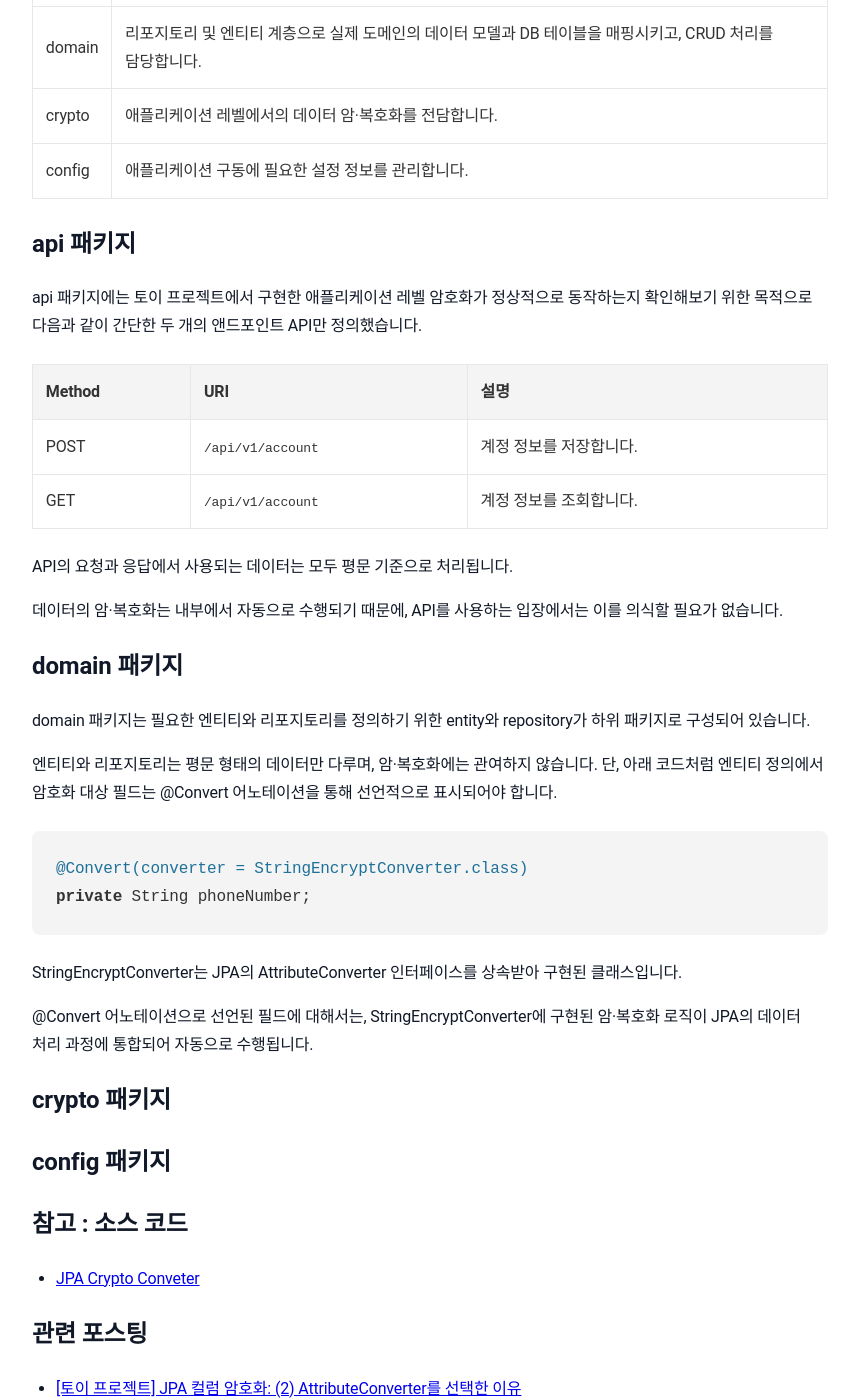
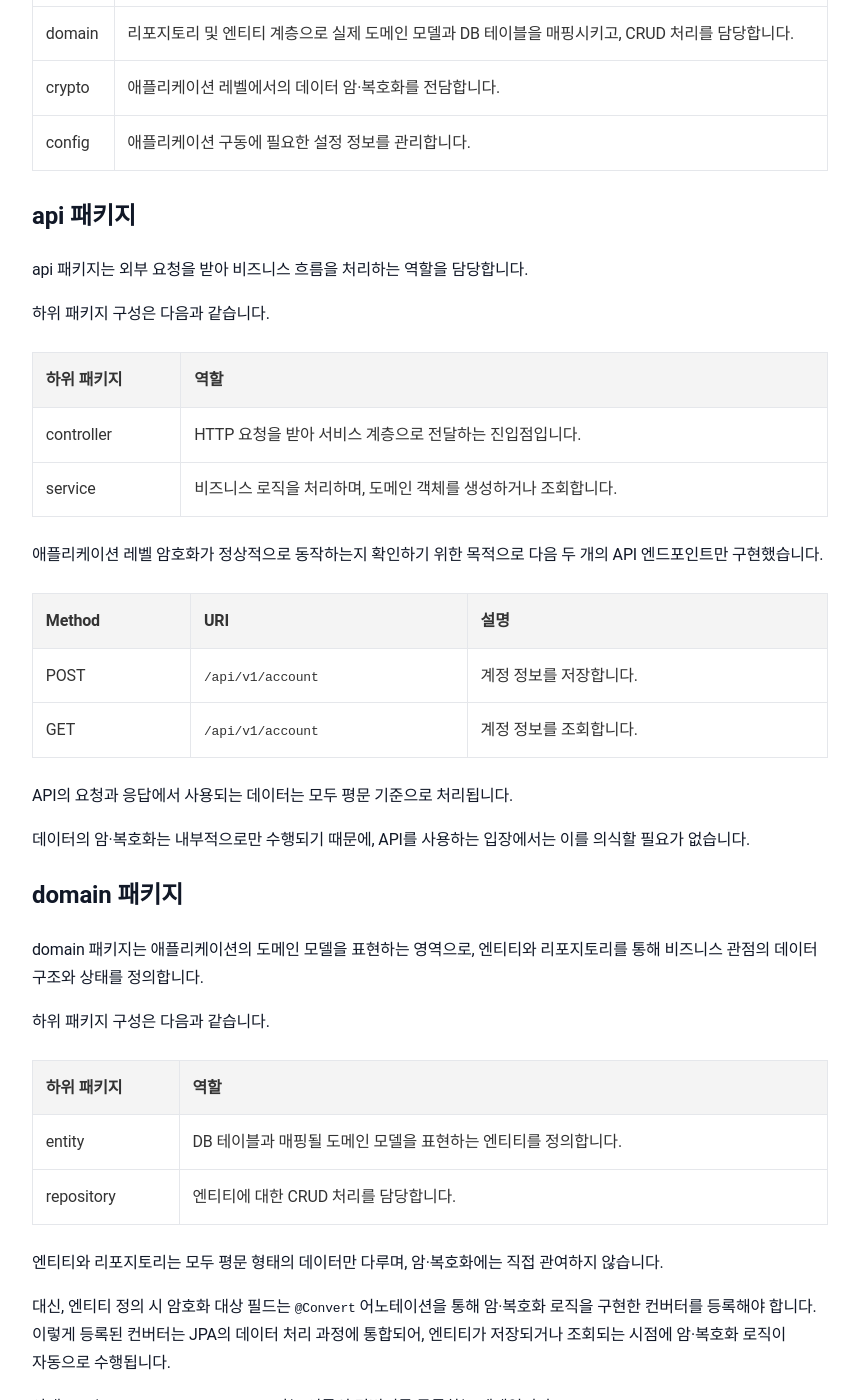
Before and after one commit to sanghoon-lee/sanghoon-lee.github.io, a Jekyll site: the page built from _posts/2026-01-26-JPACryptoConverter3.md, in a window 1280 px wide and 1400 px high, scrolled down 1286 px. Shown: the whole window, without its empty margins (210-1069 px from the left). Built offline with Jekyll 4.4.1, drawn with Linux system fonts in a browser that asks for light colours; nearby versions of some CDN libraries; comment, search, counter and statistics services are not loaded; some of the changed text lies outside the part shown.

Commit message:
포스팅 내용 수정

````diff
--- a/_posts/2026-01-26-JPACryptoConverter3.md
+++ b/_posts/2026-01-26-JPACryptoConverter3.md
@@ -36,13 +36,22 @@ categories: 토이프로젝트
 | 패키지 |	역할 |
 | ---- | ---- |
 | api |	컨트롤러 및 서비스 계층으로 비즈니스 흐름을 처리합니다. |
-| domain | 리포지토리 및 엔티티 계층으로 실제 도메인의 데이터 모델과 DB 테이블을 매핑시키고, CRUD 처리를 담당합니다. |
+| domain | 리포지토리 및 엔티티 계층으로 실제 도메인 모델과 DB 테이블을 매핑시키고, CRUD 처리를 담당합니다. |
 | crypto | 애플리케이션 레벨에서의 데이터 암·복호화를 전담합니다. |
 | config | 애플리케이션 구동에 필요한 설정 정보를 관리합니다. |
 
 ## api 패키지
 
-api 패키지에는 토이 프로젝트에서 구현한 애플리케이션 레벨 암호화가 정상적으로 동작하는지 확인해보기 위한 목적으로 다음과 같이 간단한 두 개의 앤드포인트 API만 정의했습니다.
+api 패키지는 외부 요청을 받아 비즈니스 흐름을 처리하는 역할을 담당합니다.
+
+하위 패키지 구성은 다음과 같습니다.
+
+| 하위 패키지 | 역할 |
+| --- | --- |
+| controller | HTTP 요청을 받아 서비스 계층으로 전달하는 진입점입니다. |
+| service | 비즈니스 로직을 처리하며, 도메인 객체를 생성하거나 조회합니다. |
+
+애플리케이션 레벨 암호화가 정상적으로 동작하는지 확인하기 위한 목적으로 다음 두 개의 API 엔드포인트만 구현했습니다.
 
 | Method | URI | 설명 |
 | ---- | ---- | ---- |
@@ -51,25 +60,37 @@ api 패키지에는 토이 프로젝트에서 구현한 애플리케이션 레
 
 API의 요청과 응답에서 사용되는 데이터는 모두 평문 기준으로 처리됩니다.
 
-데이터의 암·복호화는 내부에서 자동으로 수행되기 때문에,
+데이터의 암·복호화는 내부적으로만 수행되기 때문에,
 API를 사용하는 입장에서는 이를 의식할 필요가 없습니다.
 
 ## domain 패키지
 
-domain 패키지는 필요한 엔티티와 리포지토리를 정의하기 위한
-entity와 repository가 하위 패키지로 구성되어 있습니다.
+domain 패키지는 애플리케이션의 도메인 모델을 표현하는 영역으로, 엔티티와 리포지토리를 통해 비즈니스 관점의 데이터 구조와 상태를 정의합니다.
 
-엔티티와 리포지토리는 평문 형태의 데이터만 다루며, 암·복호화에는 관여하지 않습니다. 단, 아래 코드처럼 엔티티 정의에서 암호화 대상 필드는 @Convert 어노테이션을 통해 선언적으로 표시되어야 합니다.
+하위 패키지 구성은 다음과 같습니다.
+
+| 하위 패키지 | 역할 |
+| --- | --- |
+| entity | DB 테이블과 매핑될 도메인 모델을 표현하는 엔티티를 정의합니다. |
+| repository | 엔티티에 대한 CRUD 처리를 담당합니다. |
+
+엔티티와 리포지토리는 모두 평문 형태의 데이터만 다루며,
+암·복호화에는 직접 관여하지 않습니다.
+
+대신, 엔티티 정의 시 암호화 대상 필드는 `@Convert` 어노테이션을 통해 암·복호화 로직을 구현한 컨버터를 등록해야 합니다. 이렇게 등록된 컨버터는 JPA의 데이터 처리 과정에 통합되어, 엔티티가 저장되거나 조회되는 시점에 암·복호화 로직이 자동으로 수행됩니다.
+
+아래 코드는 StringEncryptConverter라는 이름의 컨버터를 등록하는 예제입니다.
 
 ```java
 @Convert(converter = StringEncryptConverter.class)
 private String phoneNumber;
 ```
 
-StringEncryptConverter는 JPA의 AttributeConverter 인터페이스를 상속받아 구현된 클래스입니다.
+> 참고) 토이 프로젝트에서 StringEncryptConverter는 JPA의 AttributeConverter 인터페이스를 상속받아 구현했습니다.
 
-@Convert 어노테이션으로 선언된 필드에 대해서는, StringEncryptConverter에 구현된 암·복호화 로직이
-JPA의 데이터 처리 과정에 통합되어 자동으로 수행됩니다.
+
+
+
 
 ## crypto 패키지
 
````
